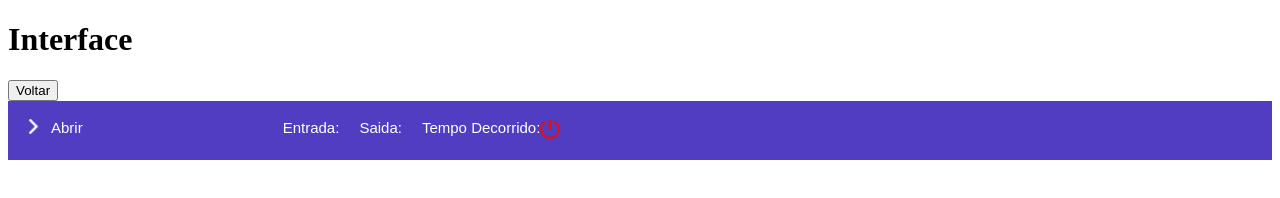
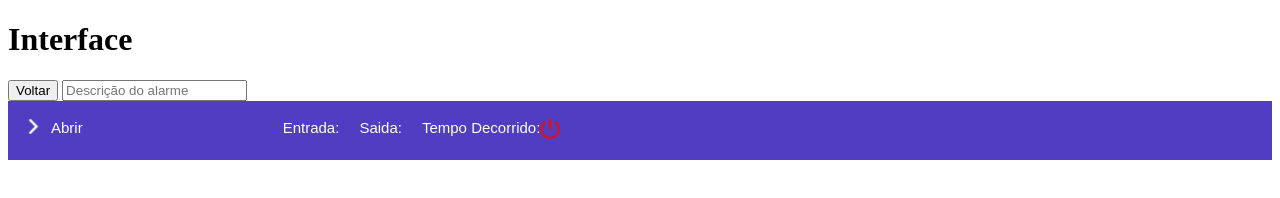
Before and after one commit to shinjiaki/ingacode, a plain HTML site: page src/pages/Interface/index.html in a window 1280 px wide. Drawn offline with Linux system fonts and the light colour scheme.

Commit message:
added search filter input

```diff
--- a/src/pages/Interface/index.html
+++ b/src/pages/Interface/index.html
@@ -12,6 +12,8 @@
   <h1>Interface</h1>
 
   <button onclick="window.location.href='../Home/index.html'">Voltar</button>
+
+  <input type="text" id="myInput" onkeyup="searchFilter()" placeholder="Descrição do alarme">
 
   <section class="displayAlarms" id="displayAlarms">
     <button type="button" class="collapsible">
--- a/src/pages/Interface/index.js
+++ b/src/pages/Interface/index.js
@@ -38,7 +38,7 @@ function mostrarAlarmes() {
 
             <div class="content">
             <p>${rowsAlarms[i].description}</p>
-            <p>Classificação: ${rowsAlarms[i].type}</p>
+            <p class="alarmsDescription">Classificação: ${rowsAlarms[i].type}</p>
             <p>Data de cadastro: ${rowsAlarms[i].date}</p>
             <h2>Equipamento ${rowsEquip[equipIndex].nome}</h2>
             <p>Número de série: ${rowsEquip[equipIndex].numero}</p>
@@ -173,3 +173,19 @@ function collapsibleHandle() {
 // btnOnOff[0].addEventListener("click", () => {
 //   console.log('clickou')
 // });
+
+function searchFilter() {
+  const input = document.getElementById('myInput');
+  const filter = input.value.toUpperCase();
+  const alarms = document.getElementsByClassName('alarmAndOnOff')
+  const description = document.getElementsByClassName('alarmsDescription')
+
+  for (i = 0; i < alarms.length; i++) {
+    const txtValue = description[i].textContent || description[i].innerText;
+    if (txtValue.toUpperCase().indexOf(filter) > -1) {
+      alarms[i].style.display = "";
+    } else {
+      alarms[i].style.display = "none";
+    }
+  }
+}
```
